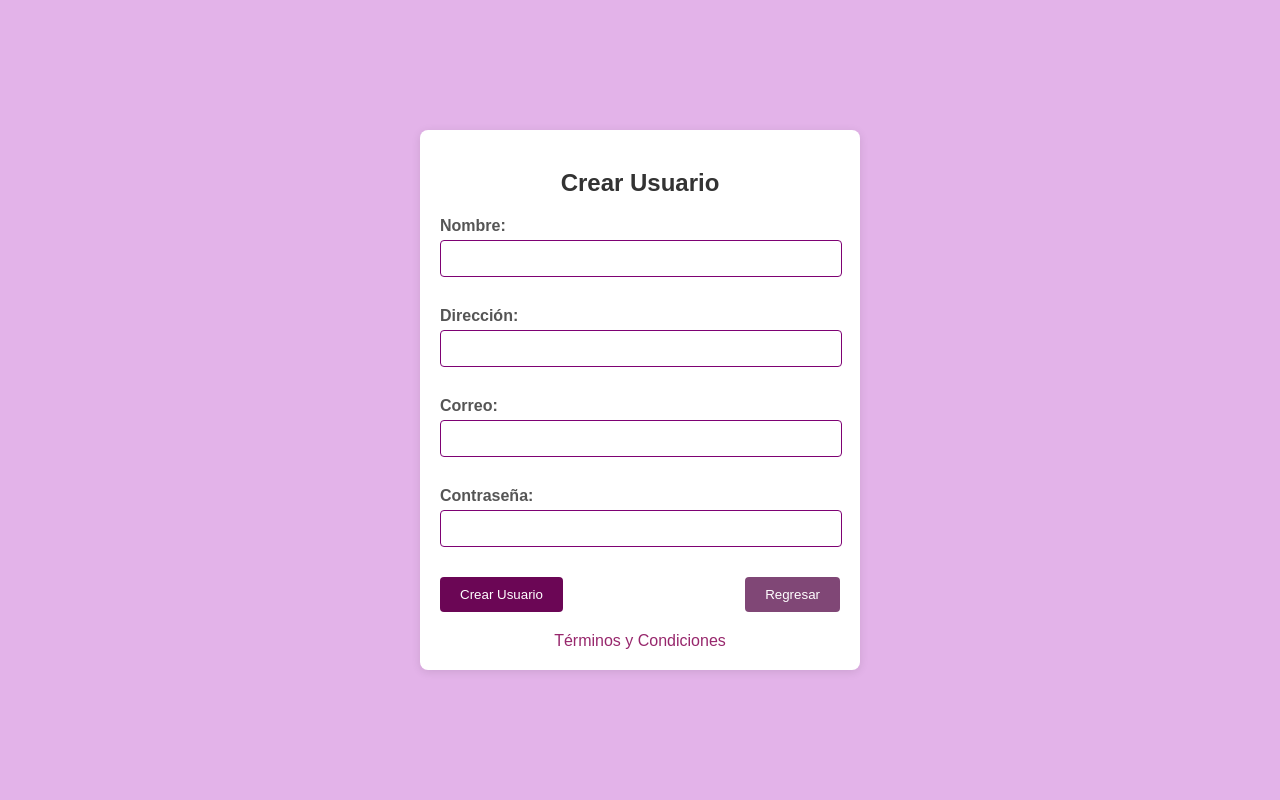
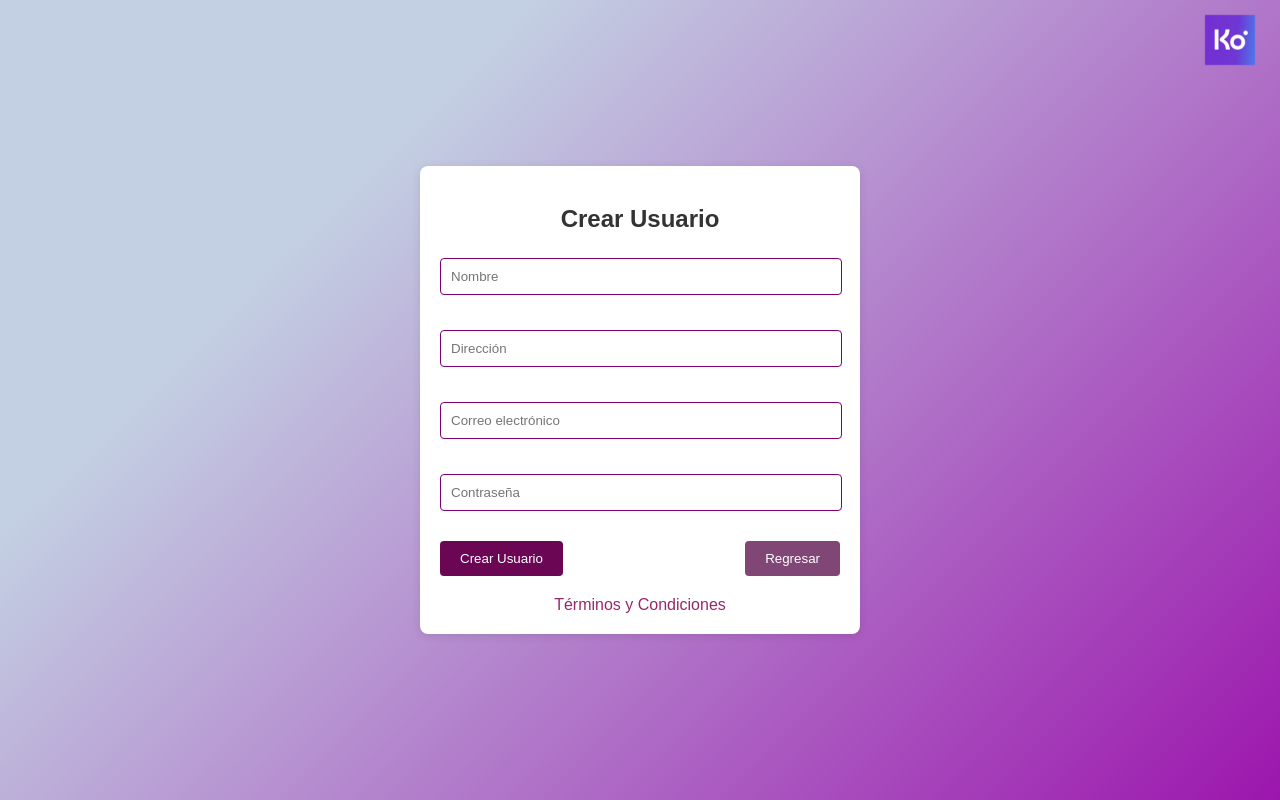
Before and after one commit to luisalex94/konfio_react, a React (Create React App) app: page /create-user in a window 1280 px wide. Built offline with nearby package versions, Linux system fonts and the light colour scheme.

Commit message:
first user created

```diff
--- a/src/pages/CreateUser/CreateUser.css
+++ b/src/pages/CreateUser/CreateUser.css
@@ -1,9 +1,28 @@
+/* Header para el logo */
+.app-header {
+    position: fixed;
+    top: 0;
+    width: 100%;
+    height: 80px;     /* Ajusta la altura del header según tu preferencia */
+    display: flex;
+    justify-content: flex-end;  /* Alinea el contenido a la derecha */
+    align-items: center;        /* Centra verticalmente el logo */
+    padding-right: 20px;        /* Espacio desde el borde derecho */
+    z-index: 1000;              /* Asegura que esté por encima del contenido */
+}
+
+.logo-top-right {
+    width: 100px;       /* Ajusta el tamaño del logo */
+    height: auto;      /* Mantiene la proporción del logo */
+}
+
 .create-user-container {
     display: flex;
     justify-content: center;
     align-items: center;
     height: 100vh;
     background-color: #e3b3e9;
+    background-image: linear-gradient(315deg, #9c16ad 0%, #c3cfe2 74%);
 }
 
 .create-user-form {
--- a/src/pages/CreateUser/CreateUser.js
+++ b/src/pages/CreateUser/CreateUser.js
@@ -1,35 +1,86 @@
 import React from 'react';
 import { Link } from 'react-router-dom';
 import './CreateUser.css';
+import konfioLogo from '../../assets/konfio_logo_cuadrado.png';
+import { useState } from 'react';
+import axios from 'axios';
 
 const CreateUser = () => {
+
+    const [name, setName] = useState('');
+    const [address, setAddress] = useState('');
+    const [email, setEmail] = useState('');
+    const [password, setPassword] = useState('');
+
+    const [loading, setLoading] = useState(false);
+
+    const handleCreateUser = async (event) => {
+
+        event.preventDefault();
+
+        const payload = {
+            name: name,
+            address: address,
+            user: email,
+            password: password
+        };
+
+        setLoading(true);
+
+        console.log('Payload:', payload);
+
+        try {
+            const response = await axios.post('https://xouhn8vhoh.execute-api.us-east-1.amazonaws.com/prod/sign-up', payload, {
+                headers: {
+                    'Content-Type': 'application/json'
+                }
+            });
+
+            console.log('Response:', response);
+            console.log('Response data:', response.data);
+
+            if (response.status === 200) {
+                console.log('Usuario creado correctamente');
+                window.history.back();
+            }
+
+        } catch (error) {
+            console.error('Error:', error);
+        } finally {
+            setLoading(false);
+        }
+    }
+
+
     return (
+        <>
+            <header className="app-header">
+                <img src={konfioLogo} alt="Logo" className="logo-top-right" />
+            </header>
+
             <div className="create-user-container">
-            <form className="create-user-form">
+                <form className="create-user-form" onSubmit={handleCreateUser}>
                     <h2>Crear Usuario</h2>
                     <label>
-                    Nombre:
-                    <input type="text" name="name" required />
+                        <input type="text" name="name" placeholder='Nombre' required value={name} onChange={(e) => setName(e.target.value)} />
                     </label>
                     <label>
-                    Dirección:
-                    <input type="text" name="address" required />
+                        <input type="text" name="address" placeholder='Dirección' required value={address} onChange={(e) => setAddress(e.target.value)} />
                     </label>
                     <label>
-                    Correo:
-                    <input type="email" name="email" required />
+                        <input type="email" name="email" required placeholder='Correo electrónico' value={email} onChange={(e) => setEmail(e.target.value)} />
                     </label>
                     <label>
-                    Contraseña:
-                    <input type="password" name="password" required />
+                        <input type="password" name="password" placeholder='Contraseña' required value={password} onChange={(e) => setPassword(e.target.value)} />
                     </label>
-                <div className="form-buttons">
-                    <button type="submit">Crear Usuario</button>
+                    <div className="form-buttons" onClick={handleCreateUser}>
+                        <button type="submit">{loading ? 'Cargando...' : 'Crear Usuario'}</button>
                         <button type="button" onClick={() => window.history.back()}>Regresar</button>
                     </div>
                     <Link to="/terms-and-conditions">Términos y Condiciones</Link>
                 </form>
             </div>
+        </>
     );
 };
 
```
Also changed, not shown: src/assets/family_success_001.png (added). Lines whose indentation alone changed are shown as unchanged.
